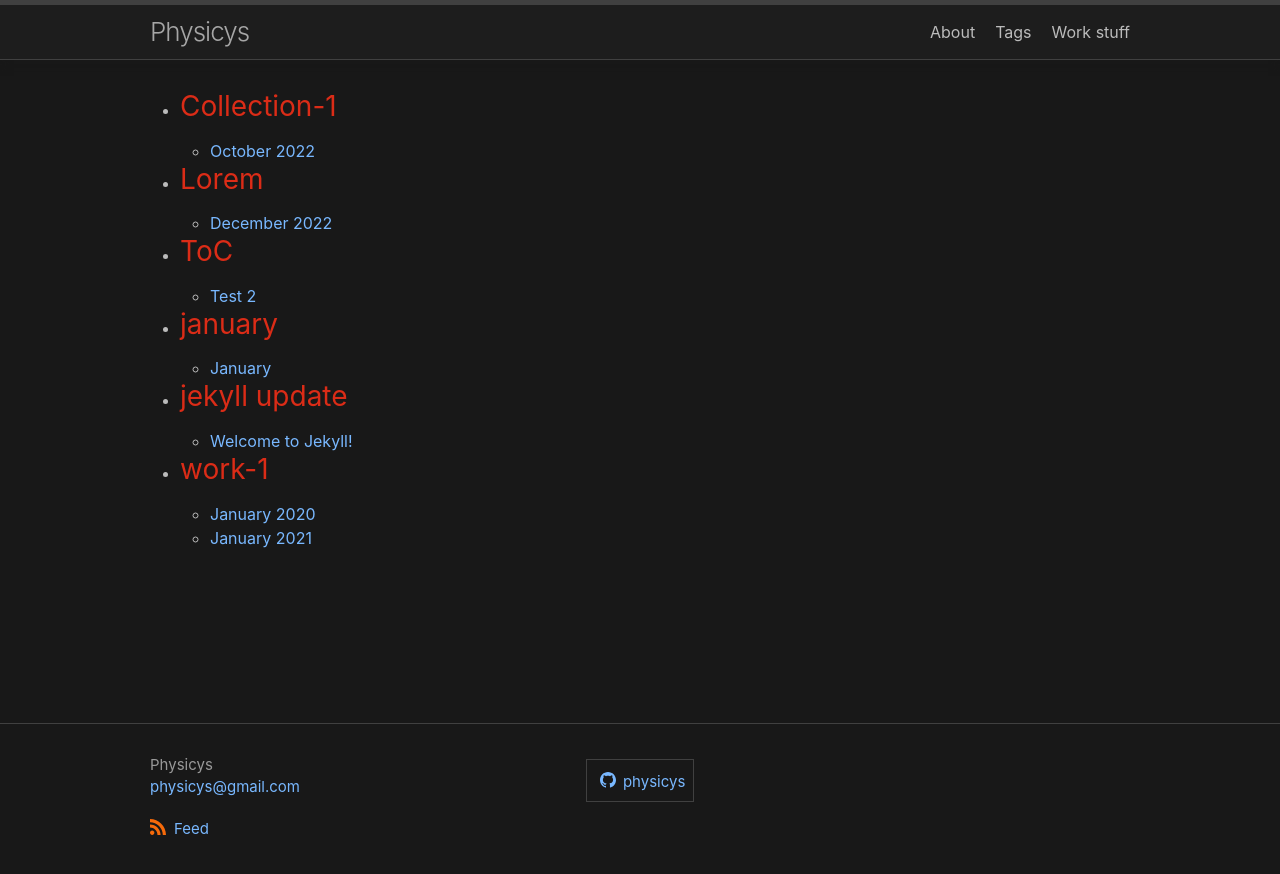
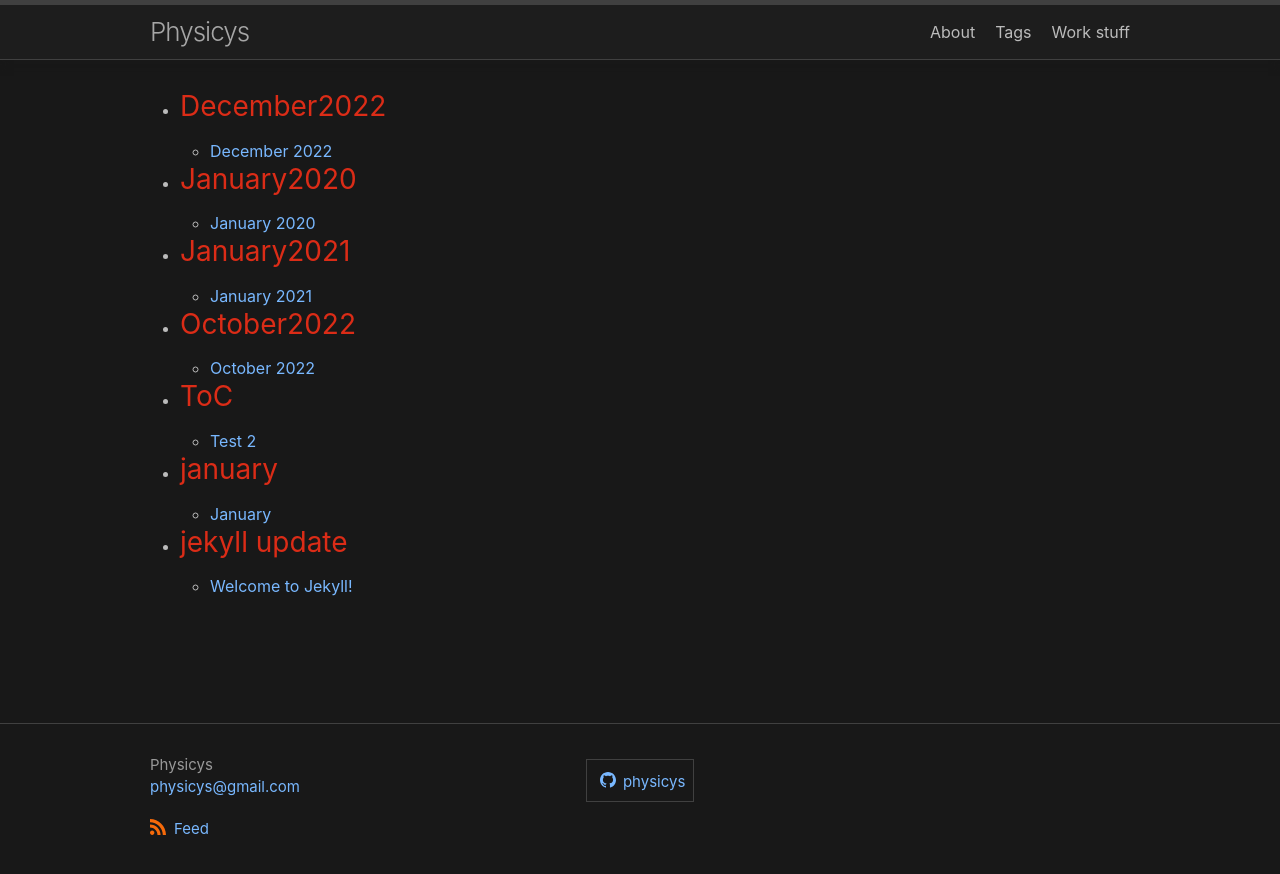
Before and after one commit to PaulRMellor/physicys.github.io, a Jekyll site: the page built from tags.md, in a window 1280 px wide. Shown: the top 874 px of the page. Built offline with Jekyll 4.4.1, drawn with Linux system fonts in a browser that asks for light colours.

Commit message:
Added list tags from _posts and collections

```diff
--- a/_work/2020-01-01-January-2020.md
+++ b/_work/2020-01-01-January-2020.md
@@ -1,6 +1,6 @@
 ---
 layout: post
-tags: work-1
+tags: January2020
 description: Lorem ipsum dolor sit amet, consectetur adipiscing elit. Sed in mi nec orci ultricies porttitor. Curabitur bibendum vitae nisl a posuere. Aliquam dolor massa, egestas varius tristique at, imperdiet at sapien. Suspendisse quis ipsum nibh. Morbi sed condimentum ante. Proin maximus suscipit libero, eget dapibus neque eleifend eget. Quisque non orci id tortor tincidunt semper. Aliquam erat volutpat. Morbi commodo libero quam, eu congue nisl euismod aliquam. Donec scelerisque maximus elit ac finibus. Morbi quis dolor non nisl maximus tempus. Curabitur dapibus enim odio, ullamcorper sollicitudin arcu sagittis eu. Quisque ullamcorper felis id ex posuere, iaculis viverra elit scelerisque. Suspendisse in leo fermentum eros eleifend vehicula. Fusce tempor dolor luctus luctus molestie.
 ---
 
--- a/_work/2021-01-01-January-2021.md
+++ b/_work/2021-01-01-January-2021.md
@@ -1,6 +1,6 @@
 ---
 layout: post
-tags: work-1
+tags: January2021
 description: Lorem ipsum dolor sit amet, consectetur adipiscing elit. Sed in mi nec orci ultricies porttitor. Curabitur bibendum vitae nisl a posuere. Aliquam dolor massa, egestas varius tristique at, imperdiet at sapien. Suspendisse quis ipsum nibh. Morbi sed condimentum ante. Proin maximus suscipit libero, eget dapibus neque eleifend eget. Quisque non orci id tortor tincidunt semper. Aliquam erat volutpat. Morbi commodo libero quam, eu congue nisl euismod aliquam. Donec scelerisque maximus elit ac finibus. Morbi quis dolor non nisl maximus tempus. Curabitur dapibus enim odio, ullamcorper sollicitudin arcu sagittis eu. Quisque ullamcorper felis id ex posuere, iaculis viverra elit scelerisque. Suspendisse in leo fermentum eros eleifend vehicula. Fusce tempor dolor luctus luctus molestie.
 ---
 
--- a/_work/2022-10-10-October-2022.md
+++ b/_work/2022-10-10-October-2022.md
@@ -1,6 +1,6 @@
 ---
 layout: post
-tags: Collection-1
+tags: October2022
 description: Lorem ipsum dolor sit amet, consectetur adipiscing elit. Sed in mi nec orci ultricies porttitor. Curabitur bibendum vitae nisl a posuere. Aliquam dolor massa, egestas varius tristique at, imperdiet at sapien. Suspendisse quis ipsum nibh. Morbi sed condimentum ante. Proin maximus suscipit libero, eget dapibus neque eleifend eget. Quisque non orci id tortor tincidunt semper. Aliquam erat volutpat. Morbi commodo libero quam, eu congue nisl euismod aliquam. Donec scelerisque maximus elit ac finibus. Morbi quis dolor non nisl maximus tempus. Curabitur dapibus enim odio, ullamcorper sollicitudin arcu sagittis eu. Quisque ullamcorper felis id ex posuere, iaculis viverra elit scelerisque. Suspendisse in leo fermentum eros eleifend vehicula. Fusce tempor dolor luctus luctus molestie.
 ---
 
--- a/_work/2022-12-13-December-2022.md
+++ b/_work/2022-12-13-December-2022.md
@@ -1,7 +1,7 @@
 ---
 layout: post
 description: Lorem ipsum dolor sit amet, consectetur adipiscing elit. Sed in mi nec orci ultricies porttitor. Curabitur bibendum vitae nisl a posuere. Aliquam dolor massa, egestas varius tristique at, imperdiet at sapien. Suspendisse quis ipsum nibh. Morbi sed condimentum ante. Proin maximus suscipit libero, eget dapibus neque eleifend eget. Quisque non orci id tortor tincidunt semper. Aliquam erat volutpat. Morbi commodo libero quam, eu congue nisl euismod aliquam. Donec scelerisque maximus elit ac finibus. Morbi quis dolor non nisl maximus tempus. Curabitur dapibus enim odio, ullamcorper sollicitudin arcu sagittis eu. Quisque ullamcorper felis id ex posuere, iaculis viverra elit scelerisque. Suspendisse in leo fermentum eros eleifend vehicula. Fusce tempor dolor luctus luctus molestie.
-tags: Lorem
+tags: December2022
 ---
 
  Lorem ipsum dolor sit amet, consectetur adipiscing elit. Sed in mi nec orci ultricies porttitor. Curabitur bibendum vitae nisl a posuere. Aliquam dolor massa, egestas varius tristique at, imperdiet at sapien. Suspendisse quis ipsum nibh. Morbi sed condimentum ante. Proin maximus suscipit libero, eget dapibus neque eleifend eget. Quisque non orci id tortor tincidunt semper. Aliquam erat volutpat. Morbi commodo libero quam, eu congue nisl euismod aliquam. Donec scelerisque maximus elit ac finibus. Morbi quis dolor non nisl maximus tempus. Curabitur dapibus enim odio, ullamcorper sollicitudin arcu sagittis eu. Quisque ullamcorper felis id ex posuere, iaculis viverra elit scelerisque. Suspendisse in leo fermentum eros eleifend vehicula. Fusce tempor dolor luctus luctus molestie.
```
